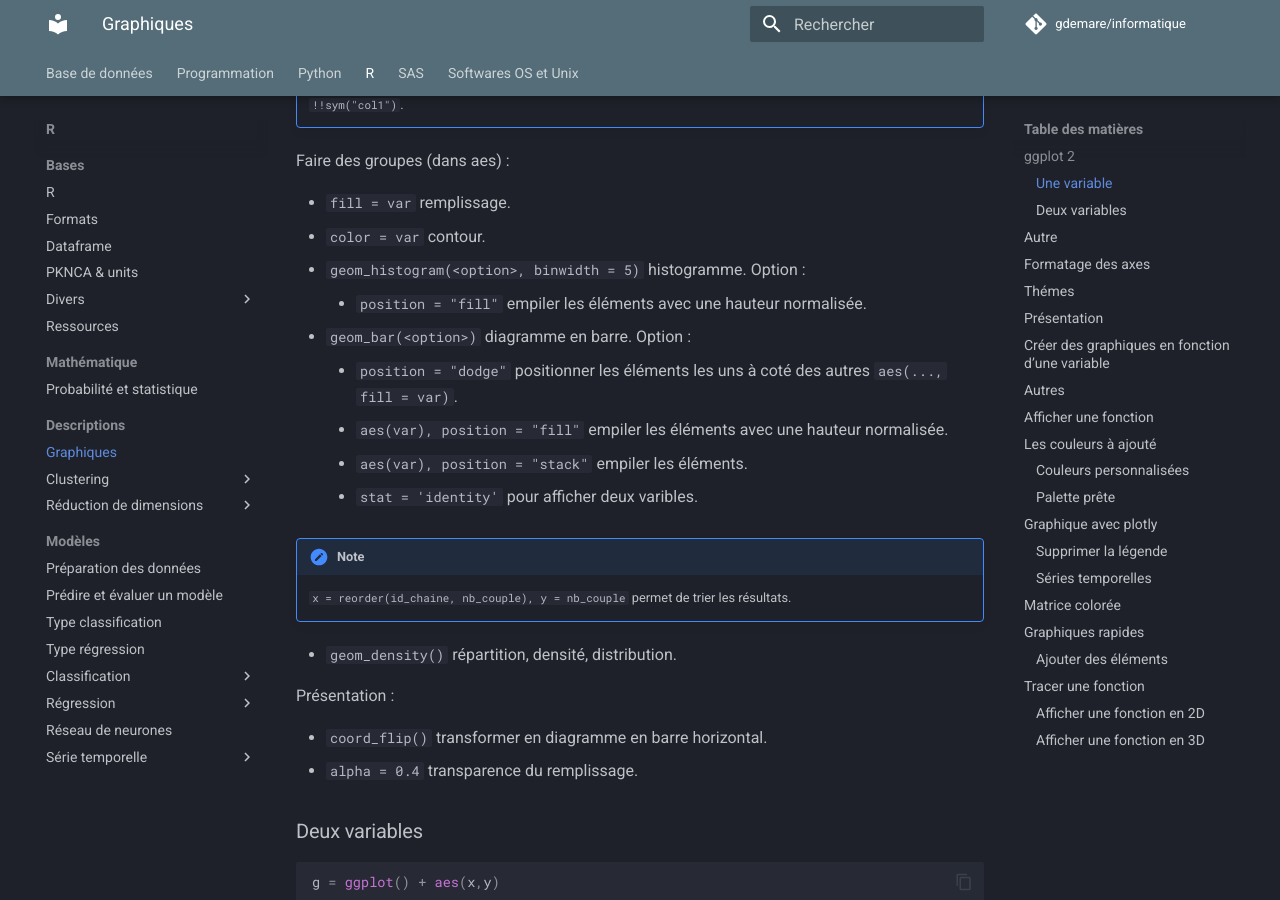
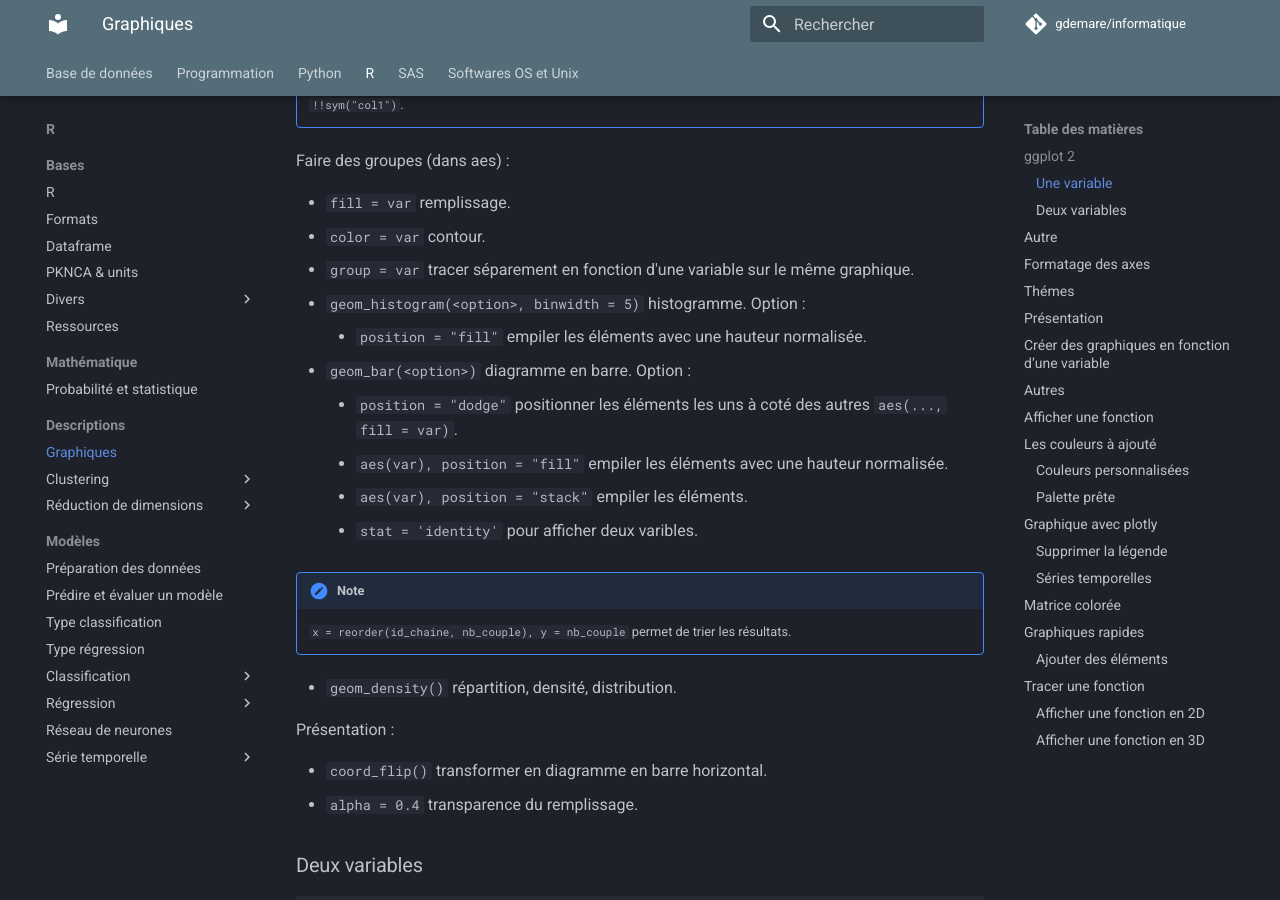
Before and after one commit to gdemare/Informatique, an MkDocs documentation site: the page built from docs/r/graphiques_r.md, in a window 1280 px wide and 900 px high, scrolled down 458 px. Built offline with MkDocs 1.6.1 and Material for MkDocs 9.7.7, drawn with Linux system fonts in a browser that asks for light colours; comment, search, counter and statistics services are not loaded.

Commit message:
Update graphiques_r.md

```diff
--- a/docs/r/graphiques_r.md
+++ b/docs/r/graphiques_r.md
@@ -15,6 +15,7 @@ Faire des groupes (dans aes) :
 
 * `fill = var` remplissage.
 * `color = var` contour.
+* `group = var` tracer séparement en fonction d'une variable sur le même graphique.
 
 * `geom_histogram(<option>, binwidth = 5)` histogramme. Option :
 
```
